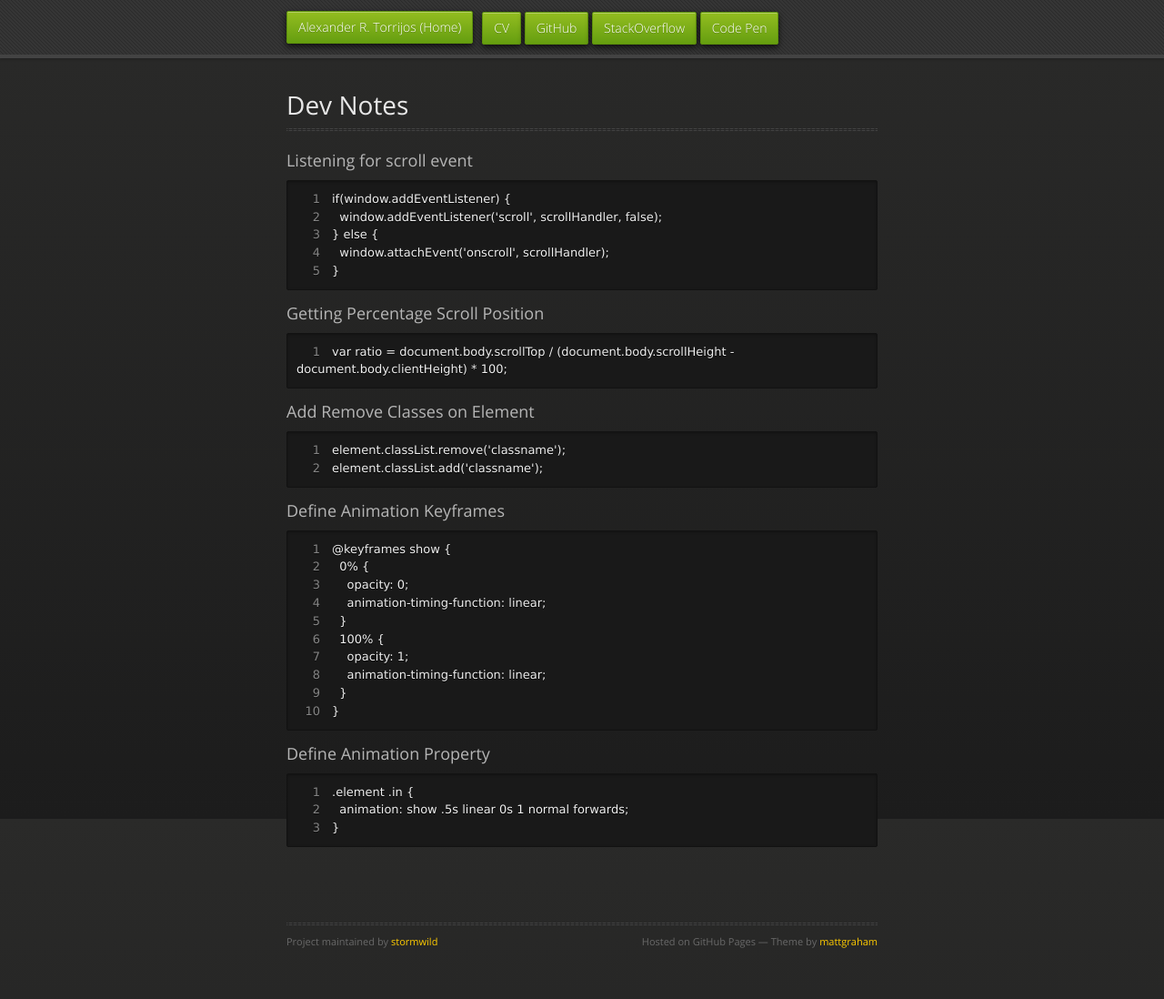
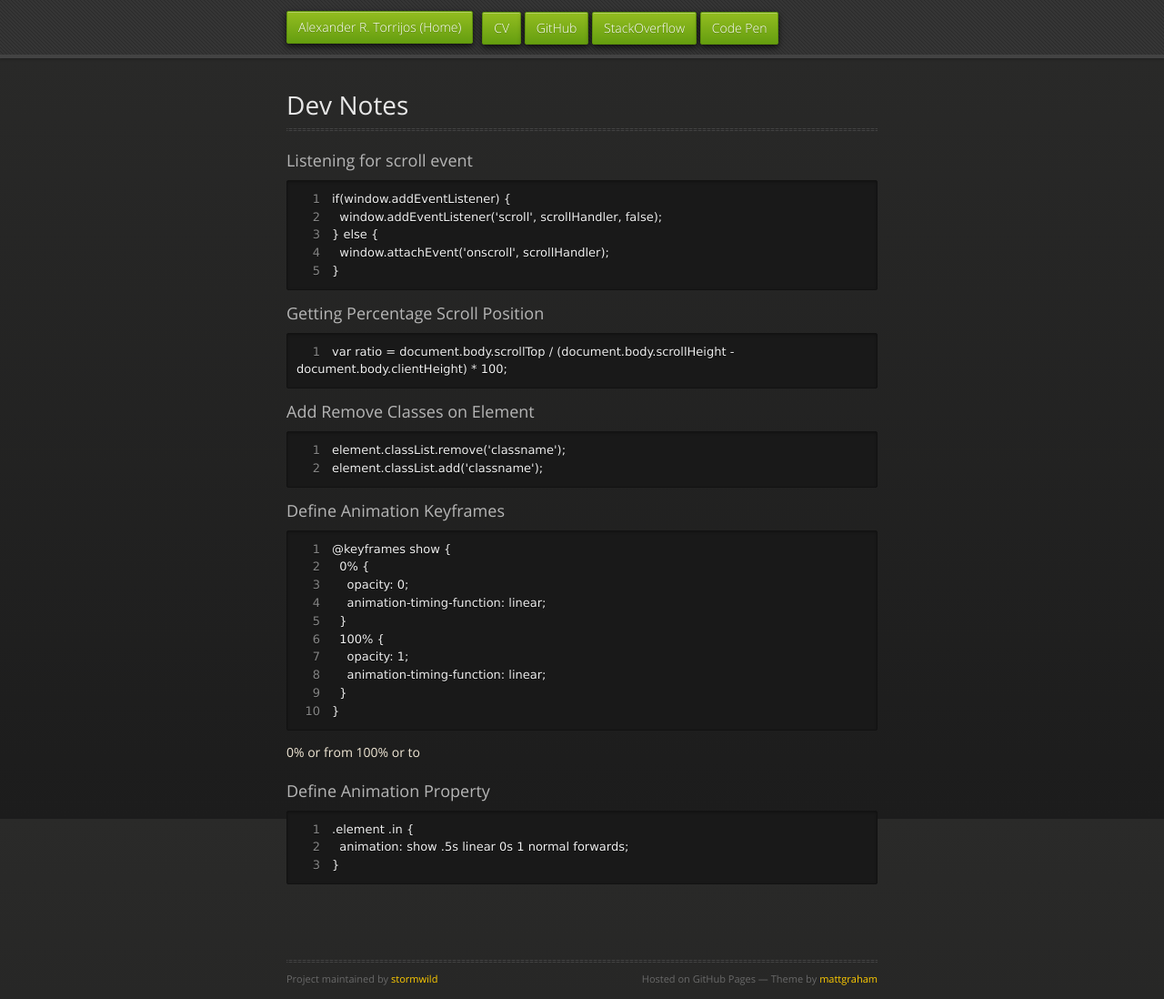
Before and after one commit to stormwild/stormwild.github.io, a Jekyll site: the page built from _posts/2015-11-18-notes.md, in a window 1280 px wide and 1098 px high. Shown: the whole window at 91% size. Built offline with Jekyll 4.4.1, drawn with Linux system fonts in a browser that asks for light colours; nearby versions of some CDN libraries.

Commit message:
Update 2015-11-18-notes.md

```diff
--- a/_posts/2015-11-18-notes.md
+++ b/_posts/2015-11-18-notes.md
@@ -32,6 +32,9 @@ title: Dev Notes
       }
     }
 
+0% or from 100% or to
+
+
 ### Define Animation Property
 
     .element .in {
```
